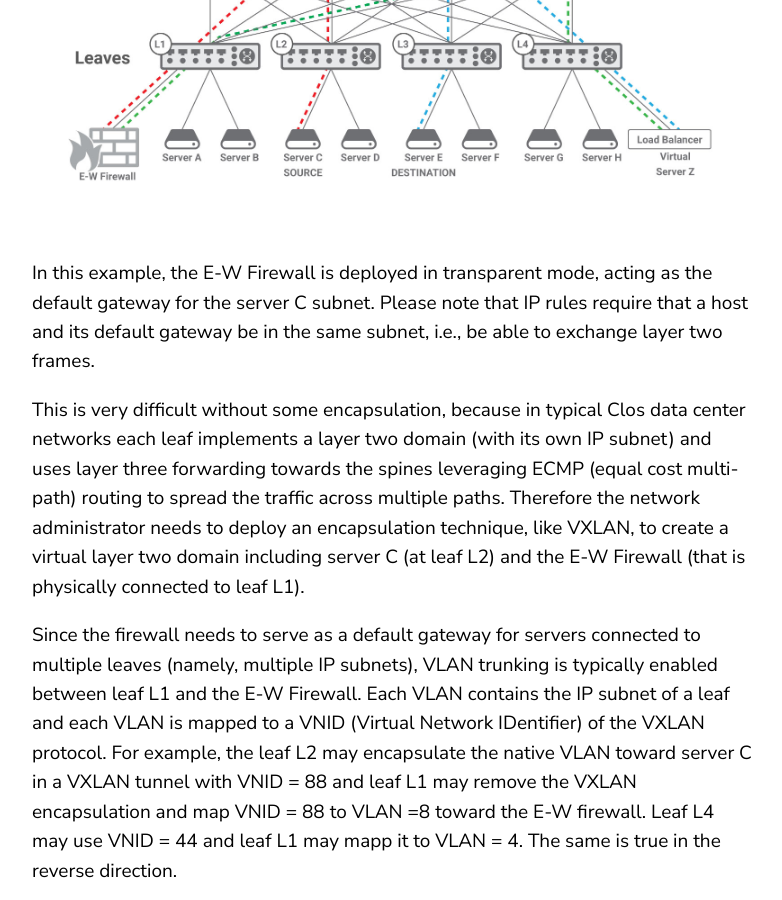
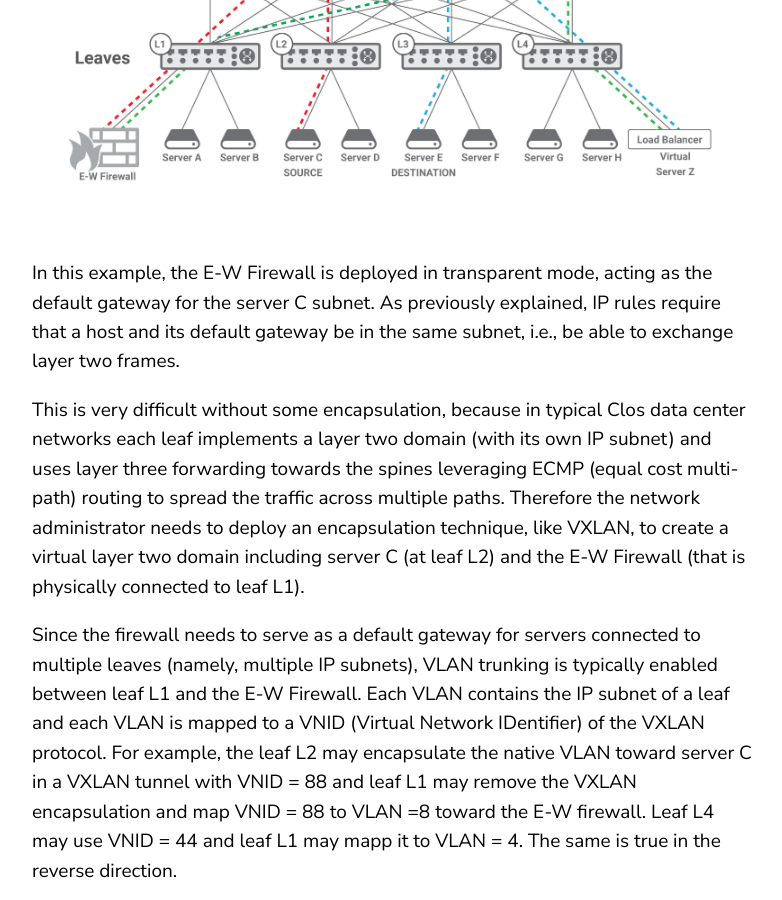
Before and after one commit to silvanogai/silvanogai, a Jekyll site: the page built from _posts/2020-06-06-trombone.md, in a window 1280 px wide and 900 px high, scrolled down 6758 px. Shown: the whole window, without its empty margins (68-850 px from the left). Built offline with Jekyll 4.4.1, drawn with Linux system fonts in a browser that asks for light colours; comment, search, counter and statistics services are not loaded.

```diff
--- a/_posts/2020-06-06-trombone.md
+++ b/_posts/2020-06-06-trombone.md
@@ -88,7 +88,7 @@
 
 ![Network Diagram](/assets/images/network.jpg)
 
-In this example, the E-W Firewall is deployed in transparent mode, acting as the default gateway for the server C subnet. Please note that IP rules require that a host and its default gateway be in the same subnet, i.e., be able to exchange layer two frames.
+In this example, the E-W Firewall is deployed in transparent mode, acting as the default gateway for the server C subnet. As previously explained, IP rules require that a host and its default gateway be in the same subnet, i.e., be able to exchange layer two frames.
 
 This is very difficult without some encapsulation, because in typical  Clos data center networks each leaf implements a layer two domain (with its own IP subnet) and uses layer three forwarding towards the spines leveraging ECMP (equal cost multi-path) routing to spread the traffic across multiple paths. Therefore the network administrator needs to deploy an encapsulation technique, like VXLAN, to create  a virtual  layer two domain including server C (at leaf L2) and  the E-W Firewall (that is physically connected to leaf L1).
 
```
